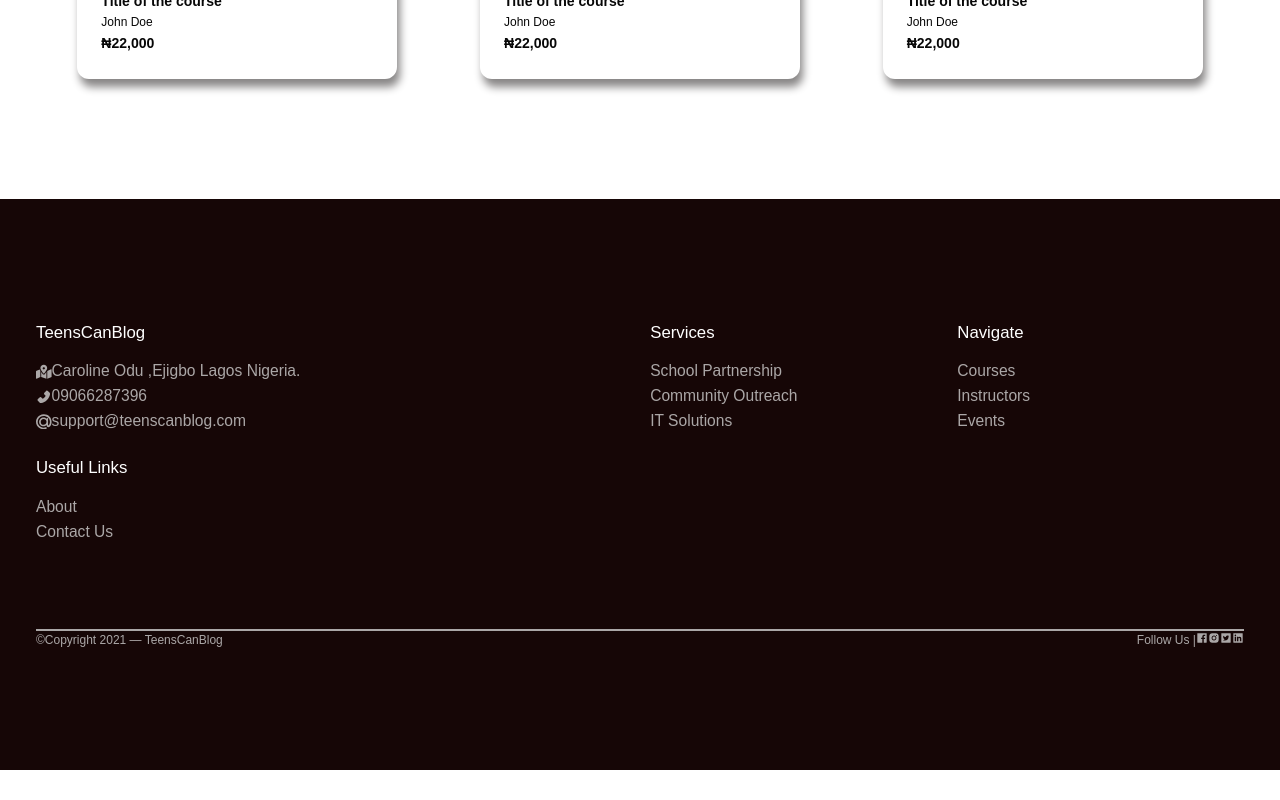
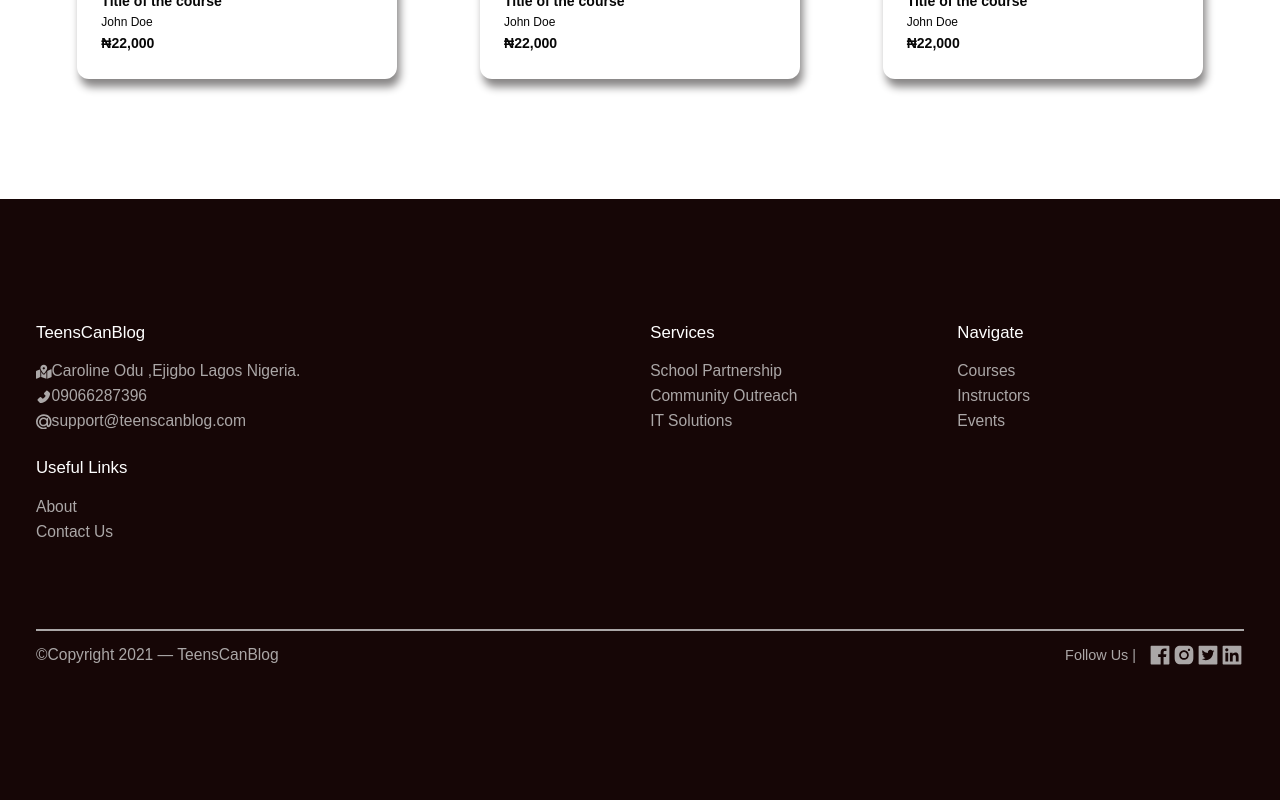
Before and after one commit to Niscolinx/teenscan, a React (Create React App) app: page / in a window 1280 px wide. Shown: the part 1490-2290 px from the top of the page. Before the commit the page ends 2260 px from the top, so only its background shows below. Built offline with nearby package versions, Linux system fonts and the light colour scheme; what react-router-last-location would draw is missing.

Commit message:
working on footer

```diff
--- a/src/components/Footer.tsx
+++ b/src/components/Footer.tsx
@@ -24,16 +24,15 @@ const Footer = () => {
                     <h3>TeensCanBlog</h3>
                     <ul>
                         <li>
-
-                                <FaMapMarkedAlt />
+                            <FaMapMarkedAlt />
                             Caroline Odu ,Ejigbo Lagos Nigeria.
                         </li>
                         <li>
-                                <AiFillPhone />
+                            <AiFillPhone />
                             09066287396
                         </li>
                         <li>
-                                <SiMailDotRu />
+                            <SiMailDotRu />
                             support@teenscanblog.com
                         </li>
                     </ul>
@@ -70,7 +69,7 @@ const Footer = () => {
 
                 <div className='footer__social--items'>
                     <p>
-                        Follow Us |
+                        <span>Follow Us |</span>
                         <AiFillFacebook />
                         <AiFillInstagram />
                         <AiFillTwitterSquare />
--- a/src/sass/components/footer.scss
+++ b/src/sass/components/footer.scss
@@ -50,14 +50,29 @@
         display: flex;
         color: $color-grey-light-2;
         justify-content: space-between;
+        font-size: $font-clamp1;
+        padding: 1rem 0;
 
+        &--items>* {
+            display: flex;
+            align-items: center;
+
+        }
         &--items {
             display: flex;
             align-items: center;
 
-            @include respond(bigger-phone) {
-                display: grid;
+            p{
+                font-size: 2rem;
+                span{
+                    font-size: 1.2rem;
+                    margin-right: 1rem;
+                }
             }
+
+        }
+        @include respond(bigger-phone) {
+            display: grid;
         }
     }
 
```
